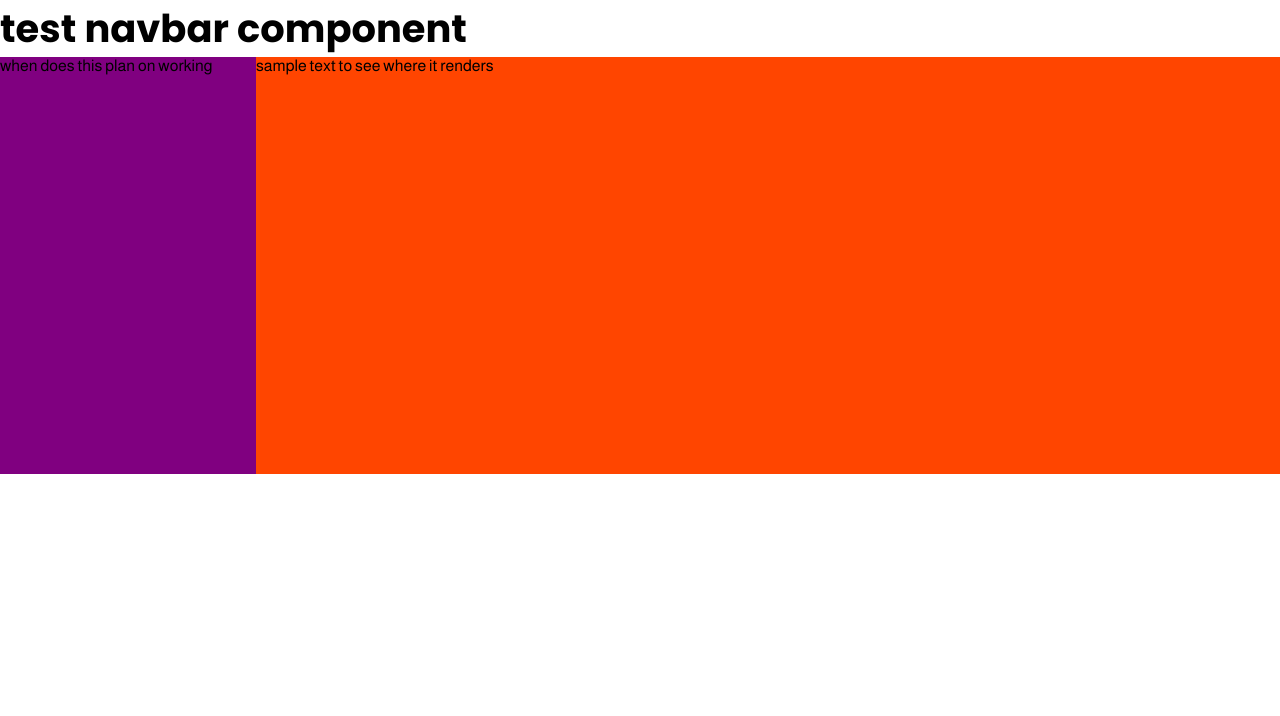
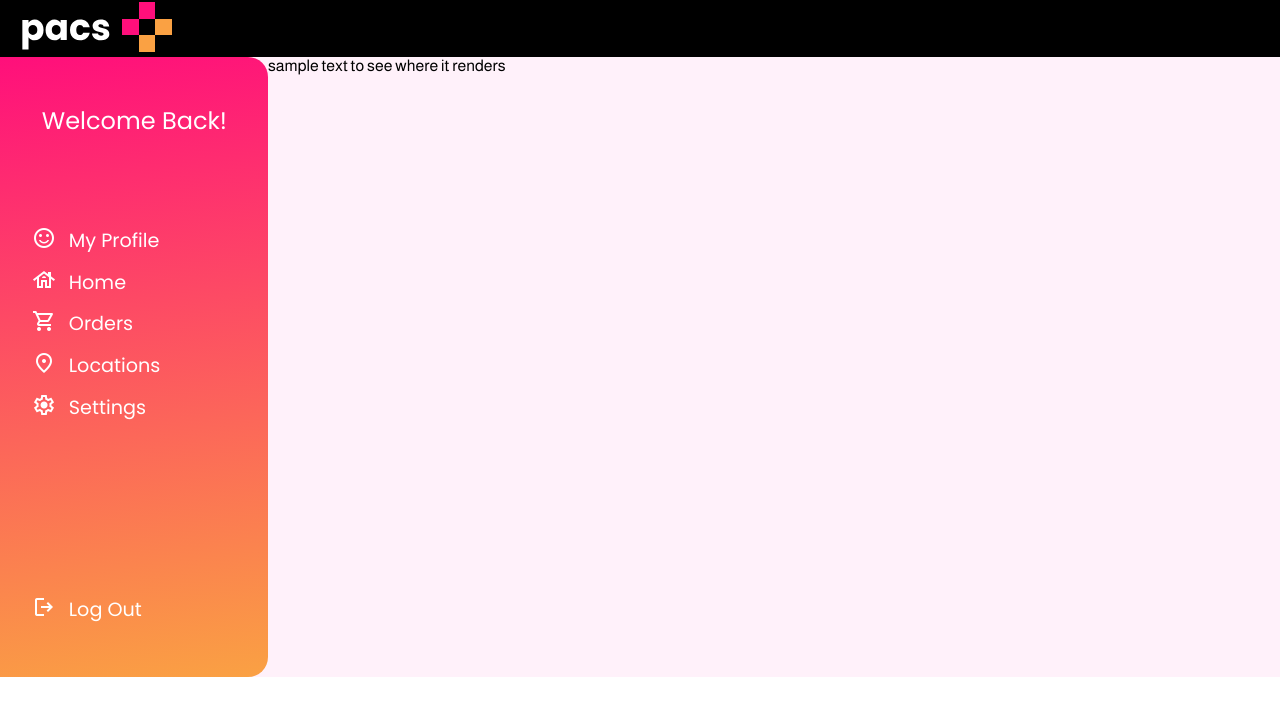
Before and after one commit to SaqifAbrar/pacs, a React (Create React App) app in the folder app_frontend/: page / in a window 1280 px wide. Shown: the top 716 px of the page. Built offline with nearby package versions, Linux system fonts and the light colour scheme.

Commit message:
only database json stuff left for this page

```diff
--- a/app_frontend/public/index.html
+++ b/app_frontend/public/index.html
@@ -3,6 +3,13 @@
   <head>
     <meta charset="utf-8" />
     <link rel="icon" href="%PUBLIC_URL%/favicon.ico" />
+    <link rel="stylesheet" href="https://fonts.googleapis.com/css2?family=Material+Symbols+Outlined:opsz,wght,FILL,GRAD@48,400,0,0" />
+    <link rel="stylesheet" href="https://fonts.googleapis.com/css2?family=Material+Symbols+Outlined:opsz,wght,FILL,GRAD@48,400,0,0" />
+    <link rel="stylesheet" href="https://fonts.googleapis.com/css2?family=Material+Symbols+Outlined:opsz,wght,FILL,GRAD@48,400,0,0" />
+    <link rel="stylesheet" href="https://fonts.googleapis.com/css2?family=Material+Symbols+Outlined:opsz,wght,FILL,GRAD@48,400,0,0" />
+    <link rel="stylesheet" href="https://fonts.googleapis.com/css2?family=Material+Symbols+Outlined:opsz,wght,FILL,GRAD@48,400,0,0" />
+    <link rel="stylesheet" href="https://fonts.googleapis.com/css2?family=Material+Symbols+Outlined:opsz,wght,FILL,GRAD@48,400,0,0" />
+    <link rel="stylesheet" href="https://fonts.googleapis.com/css2?family=Material+Symbols+Outlined:opsz,wght,FILL,GRAD@48,400,1,0" />
     <meta name="viewport" content="width=device-width, initial-scale=1" />
     <meta name="theme-color" content="#000000" />
     <meta
--- a/app_frontend/src/common/layout/navbar.js
+++ b/app_frontend/src/common/layout/navbar.js
@@ -1,10 +1,13 @@
 import React from "react";
+import pacslogo from "../../assets/pacslogo.svg";
 
-export default function Dashboard() {
+export default function NavbarCheckout() {
 	return <div className="navbar-component">
 
-        <h1> test navbar component</h1>
 
+        <img className="pacslogo" src={pacslogo} alt="idek bro"/>
+        <div className="navbar-profile-icon">
+        </div>
 
     </div>;
 }
--- a/app_frontend/src/pages/dashboard/sidebar.js
+++ b/app_frontend/src/pages/dashboard/sidebar.js
@@ -1,10 +1,51 @@
 import React from "react";
 
 export default function Sidebar() {
-	return <div className="sidebar-component">
-
-    <div>when does this plan on working</div>
+  return (
+    <div className="sidebar-component">
+      <br />
+      <h2 className="sidebar-text sidebar-welcome"> Welcome Back!</h2>
+      <br />
+      <div className="sidebar-headings">
+        <div className="sidebar-links">
+          <span class="material-symbols-outlined sidebar-icons">
+            sentiment_satisfied
+          </span>
+          <p className="sidebar-text"> My Profile </p>
+        </div>
+        <div className="sidebar-links">
+          <span class="material-symbols-outlined sidebar-icons">
+            house
+          </span>
+          <p className="sidebar-text"> Home </p>
+        </div>
+        <div className="sidebar-links">
+          <span class="material-symbols-outlined sidebar-icons">
+            shopping_cart
+          </span>
+          <p className="sidebar-text"> Orders </p>
+        </div>
+        <div className="sidebar-links">
+          <span class="material-symbols-outlined sidebar-icons">
+            location_on
+          </span>
+          <p className="sidebar-text"> Locations </p>
+        </div>
+        <div className="sidebar-links">
+          <span class="material-symbols-outlined sidebar-icons">
+            settings
+          </span>
+          <p className="sidebar-text"> Settings </p>
+        </div>
+        <div className="sidebar-links logout-gap">
+          <span class="material-symbols-outlined sidebar-icons ">
+            logout
+          </span>
+          <p className="sidebar-text"> Log Out </p>
+        </div>
 
 
-    </div>;
+      </div>
+    </div>
+  );
 }
--- a/app_frontend/src/sass/components/_dashboard.scss
+++ b/app_frontend/src/sass/components/_dashboard.scss
@@ -1,8 +1,14 @@
 @use "../abstracts/variables" as *;
+
+.dashboard-page {
+    background-color: black;
+}
 
 
 .dashboard-container {
     display: flex;
     flex-direction: row;
-    background-color: orangered;
+    background-color:#FFF1FA;
+
+
 }
--- a/app_frontend/src/sass/components/_sidebar.scss
+++ b/app_frontend/src/sass/components/_sidebar.scss
@@ -1,7 +1,52 @@
 .sidebar-component {
     width: 20vw;
     height: inherit;
-    background-color: purple;
-    padding-bottom: 50vh;
+
+    /* Sidebar Container */
+    /* Auto layout */
+
+    display: flex;
+    flex-direction: column;
+    align-items: flex-start;
+    padding: 0px 12px 11px 0px;
+    gap: 29px;
+
+    background: linear-gradient(172.65deg, #FF0F7B 0%, #FAA143 100%);
+    border-radius: 0px 20px 20px 0px;
+
+   padding-bottom: 5vh;
 
 }
+
+.sidebar-text {
+    color: white;
+    font-weight: normal;
+    margin: 0;
+    padding-left: 1vw;
+    padding-bottom: 1vw;
+    font-family: "Poppins", sans-serif;
+}
+
+.sidebar-welcome {
+    align-self: center;
+    font-family: "Poppins", sans-serif;
+}
+
+.sidebar-headings {
+    padding-left: 2.5vw;
+    width: 17.5vw;
+}
+
+.sidebar-icons {
+    color: white;
+}
+
+.sidebar-links {
+    display: flex;
+    flex-direction: row;
+    vertical-align: text-top;
+}
+
+.logout-gap {
+    padding-top: 20vh;
+}
--- /dev/null
+++ b/app_frontend/src/sass/layout/_navbar.scss
@@ -0,0 +1,6 @@
+// @use "../abstracts/variables" as *;
+
+
+.navbar-profile-icon {
+    background-color: aqua;
+}
```
Also changed, not shown: app_frontend/src/assets/pacslogo.svg (added), app_frontend/src/assets/victim.jpg (added).
